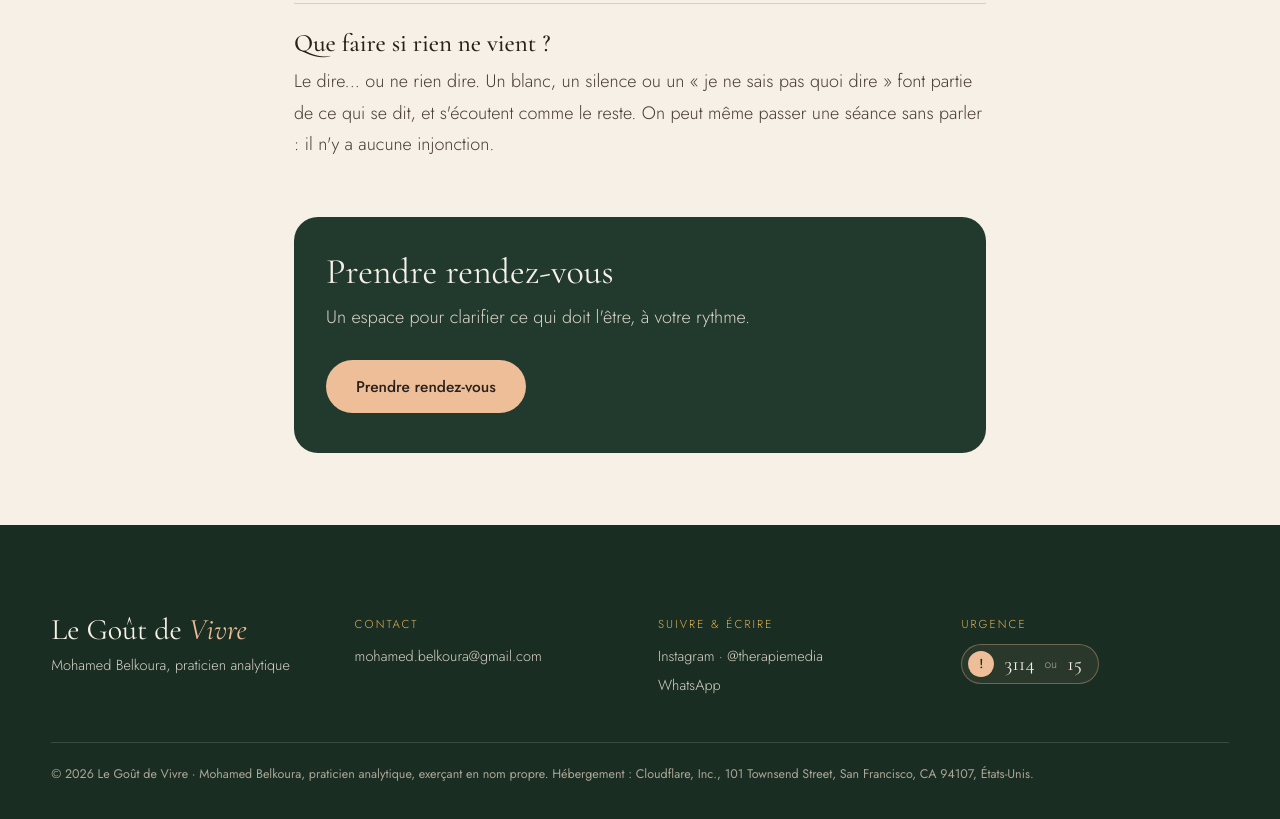
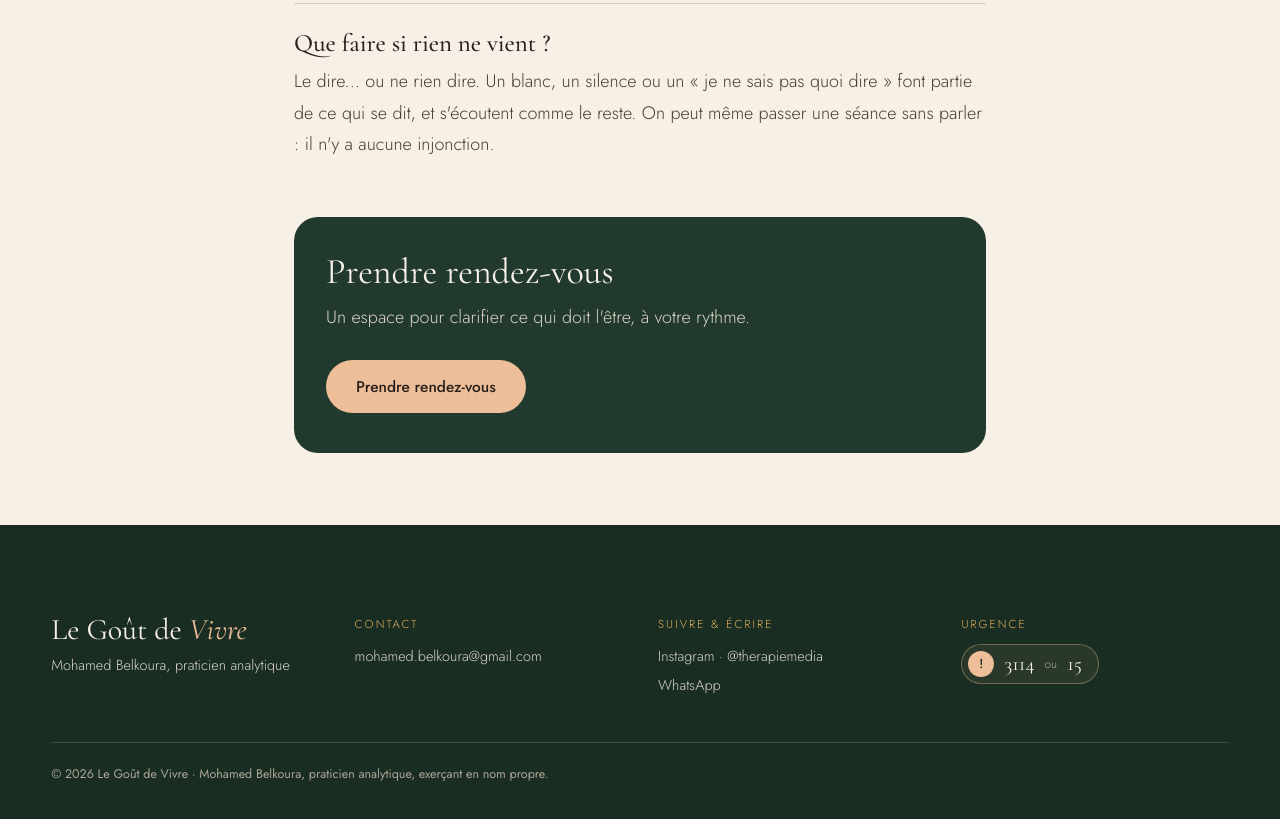
Before and after one commit to moomdbe/legoutdevivre-site, a plain HTML site: page articles/association-libre-psychanalyse.html in a window 1280 px wide. Shown: the part 2632-3451 px from the top of the page. Drawn offline with Linux system fonts and the light colour scheme.

Commit message:
Retire la mention d'hébergement Cloudflare du pied de page (accueil et articles)
Co-Authored-By: Claude Sonnet 5.5 <noreply@anthropic.com>
Claude-Session: https://claude.ai/code/session_01AJJxdJZWsS6gzEnFsntUuT

```diff
--- a/articles/association-libre-psychanalyse.html
+++ b/articles/association-libre-psychanalyse.html
@@ -254,7 +254,7 @@
       </div>
     </div>
     <div style="display:flex;flex-wrap:wrap;justify-content:space-between;gap:12px 24px;padding-top:22px;border-top:1px solid rgba(217,212,199,0.18);font-size:12.5px;color:#ABA697">
-      <span>© 2026 Le Goût de Vivre · Mohamed Belkoura, praticien analytique, exerçant en nom propre. Hébergement : Cloudflare, Inc., 101 Townsend Street, San Francisco, CA 94107, États-Unis.</span>
+      <span>© 2026 Le Goût de Vivre · Mohamed Belkoura, praticien analytique, exerçant en nom propre.</span>
     </div>
   </div>
 </footer>
```
Also changed, not shown: articles/definition-psychanalyse.html (+1 -1 lines), articles/divan-psychanalyse.html (+1 -1 lines), articles/pourquoi-la-psychanalyse-revient.html (+1 -1 lines), index.html (+1 -1 lines).
